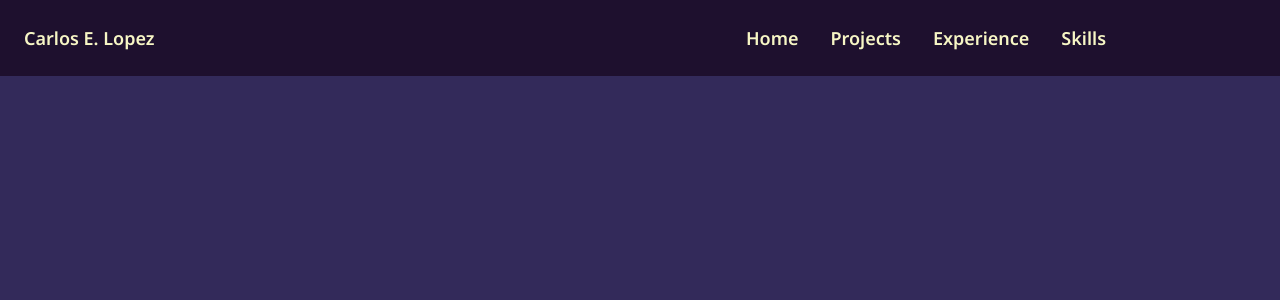
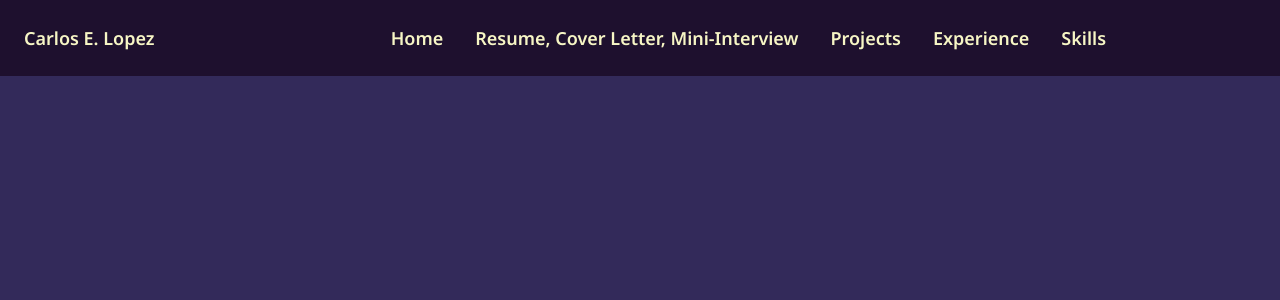
Before and after one commit to carloselopezjr/Portfolio, a Next.js app: page /components/navbar in a window 1280 px wide. Shown: the top 300 px of the page. Built offline with nearby package versions, Linux system fonts and the light colour scheme; some icons are missing.

Commit message:
Technical writing revisions... will delete later

```diff
--- /dev/null
+++ b/src/app/(main)/assignments/page.tsx
@@ -0,0 +1,9 @@
+export default function enc() {
+
+    return (
+
+        <div className="flex justify-center items-center p-4 mt-24">
+            hai
+        </div>
+    )
+}
--- a/src/app/(main)/components/navbar/page.tsx
+++ b/src/app/(main)/components/navbar/page.tsx
@@ -9,8 +9,12 @@ export default function Navbar() {
                 <li className ="mr-auto hover:animate-pulse duration-300">
                     <Link href="/">Carlos E. Lopez</Link>
                 </li>
+
                 <li className = "hover:opacity-70  transition-all duration-300">
                     <Link href="/">Home</Link>
+                </li>
+                <li className ="hover:animate-pulse duration-300">
+                    <Link href="/assignments">Resume, Cover Letter, Mini-Interview </Link>
                 </li>
                 <li className="hover:opacity-70  transition-all duration-300">
                     <Link href="/projects">Projects</Link>
```
